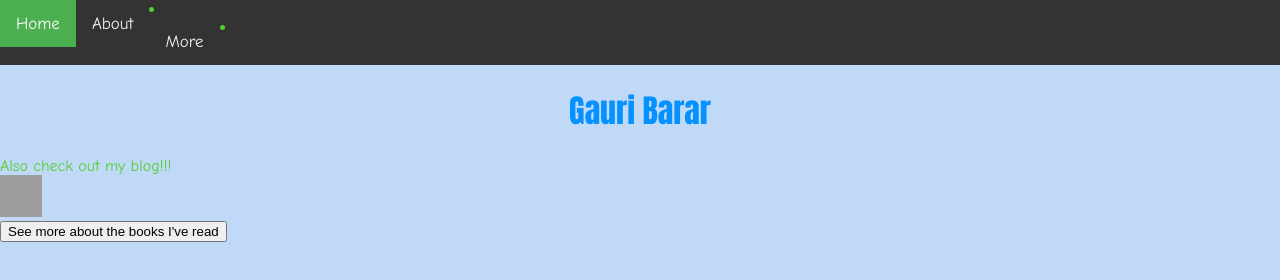
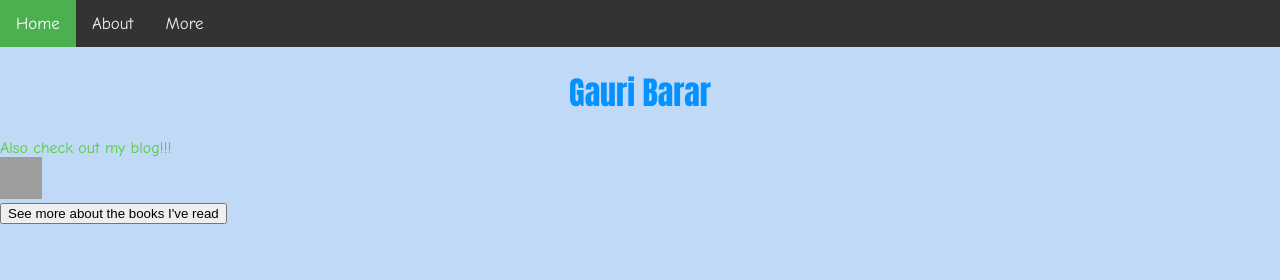
Before and after one commit to gauri-barar/gauri-barar.github.io, a plain HTML site: page index.html in a window 1280 px wide. Drawn offline with Linux system fonts and the light colour scheme; grey boxes are pictures that could not be loaded.

Commit message:
Update index.html

```diff
--- a/index.html
+++ b/index.html
@@ -45,14 +45,14 @@
 
 	<body bgcolor="#C0D9F6">
 
-		<u>
+
 <div class="topnav">
 	<a class="active"
 href="index.html">Home</a>
-<li><a href="about.html">About</a></li>
-	<li><a href="more.html">More</a></li>
+<a href="about.html">About</a>
+	<a href="more.html">More</a>
 </div>
-</u>
+
 
 
 <h1><center>Gauri Barar</center></h1>
```
